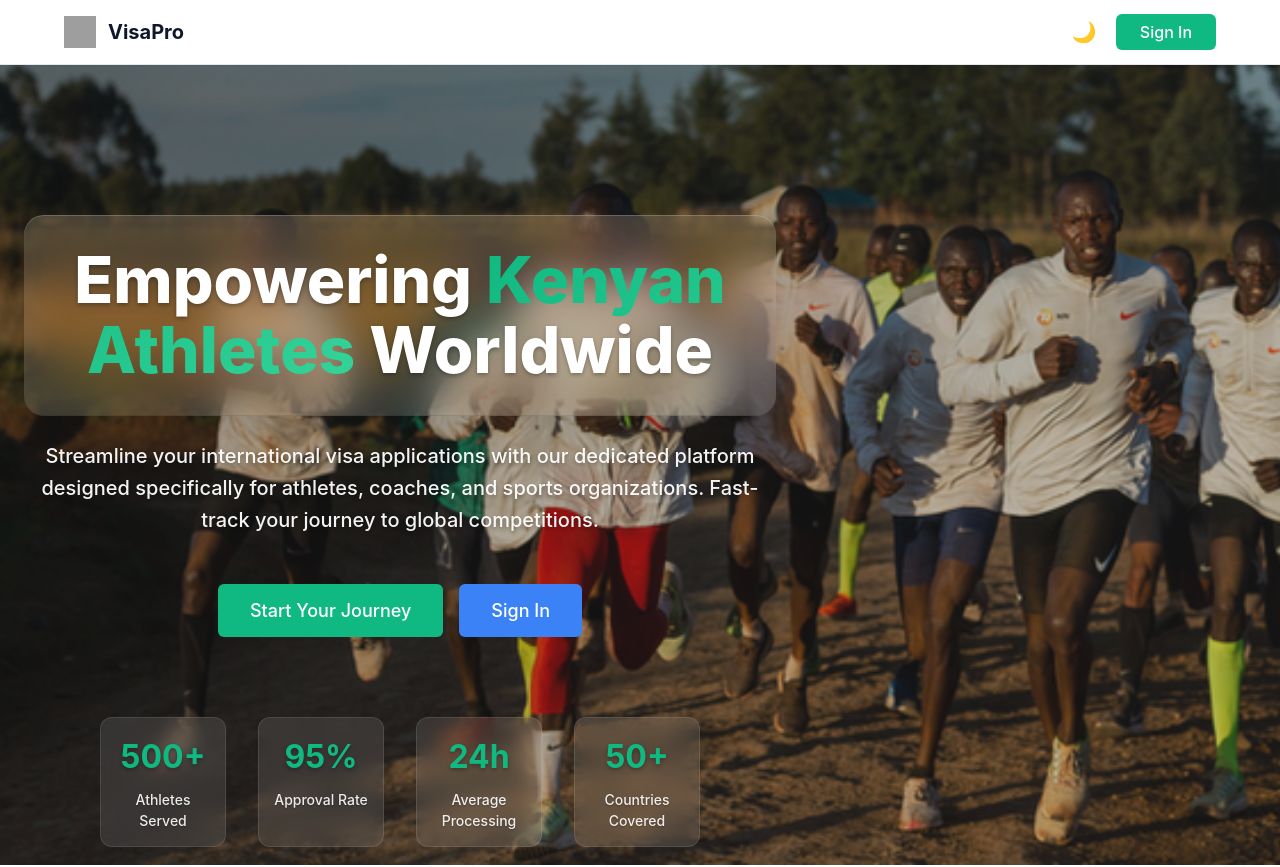
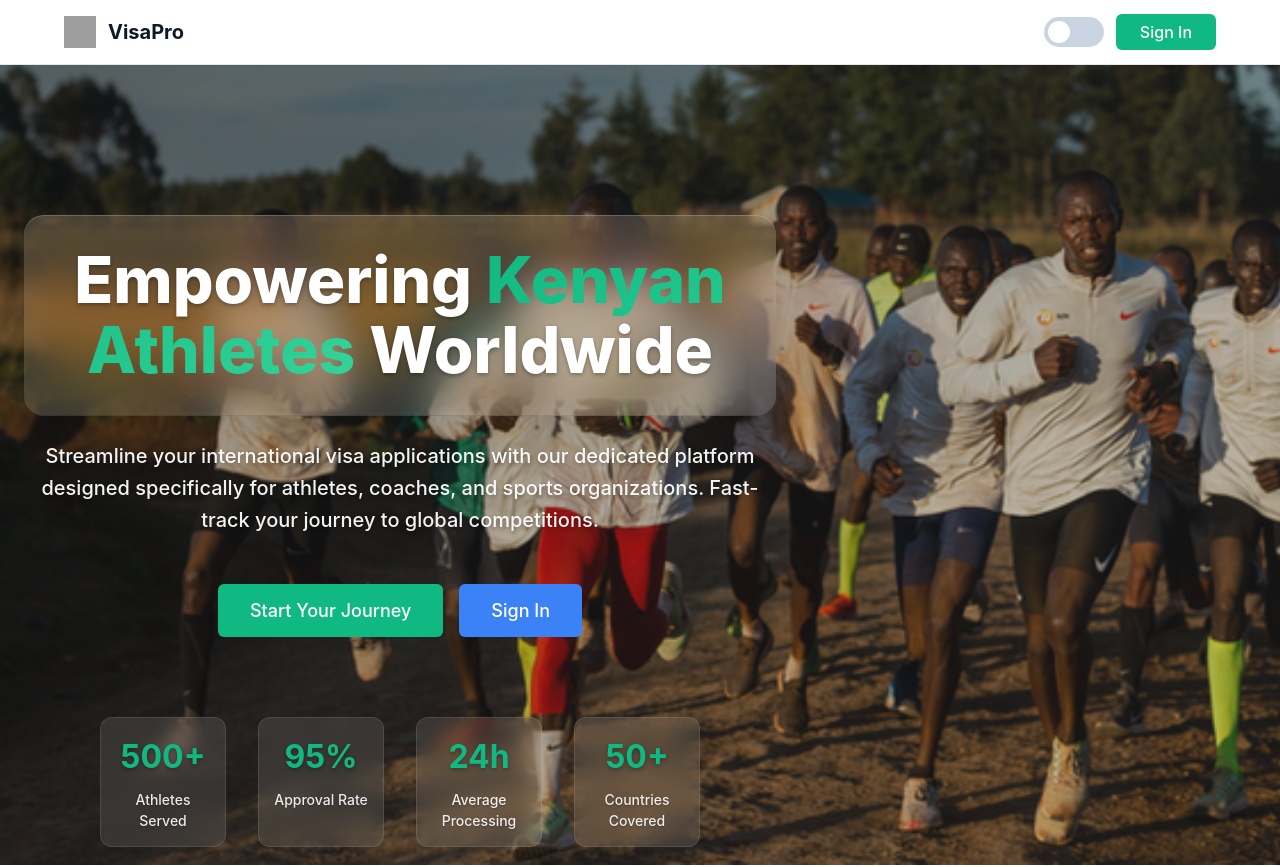
Before and after one commit to robbyevans/visapro, a React app in the folder frontend/: page / in a window 1280 px wide. Shown: the top 867 px of the page. Built offline with nearby package versions, Linux system fonts and the light colour scheme; no server answers; grey boxes are pictures that could not be loaded; the HTML template or start-up script is replaced by a standard one.

Commit message:
minor fix

```diff
--- a/frontend/src/components/Navbar/Navbar.tsx
+++ b/frontend/src/components/Navbar/Navbar.tsx
@@ -54,9 +54,17 @@ const Navbar: React.FC = () => {
             </S.NavLinks>
 
             <S.UserSection>
-              <S.ThemeToggleButton onClick={handleThemeToggle}>
-                {themeMode === "light" ? "🌙" : "☀️"}
-              </S.ThemeToggleButton>
+              <S.ThemeToggleContainer>
+                <S.ThemeToggleInput
+                  type="checkbox"
+                  checked={themeMode === "dark"}
+                  onChange={handleThemeToggle}
+                />
+                <S.ThemeToggleSlider>
+                  <S.ThemeIcon className="sun">☀️</S.ThemeIcon>
+                  <S.ThemeIcon className="moon">🌙</S.ThemeIcon>
+                </S.ThemeToggleSlider>
+              </S.ThemeToggleContainer>
               <S.UserGreeting>Hello, {currentUser?.name}</S.UserGreeting>
               <S.UserRole>{currentUser?.role}</S.UserRole>
               <Button onClick={handleSignOut} variant="secondary">
@@ -72,9 +80,17 @@ const Navbar: React.FC = () => {
           </>
         ) : (
           <S.AuthSection>
-            <S.ThemeToggleButton onClick={handleThemeToggle}>
-              {themeMode === "light" ? "🌙" : "☀️"}
-            </S.ThemeToggleButton>
+            <S.ThemeToggleContainer>
+              <S.ThemeToggleInput
+                type="checkbox"
+                checked={themeMode === "dark"}
+                onChange={handleThemeToggle}
+              />
+              <S.ThemeToggleSlider>
+                <S.ThemeIcon className="sun">☀️</S.ThemeIcon>
+                <S.ThemeIcon className="moon">🌙</S.ThemeIcon>
+              </S.ThemeToggleSlider>
+            </S.ThemeToggleContainer>
             <Button
               onClick={() => handleNavigation("/login")}
               variant="primary"
--- a/frontend/src/components/Navbar/styles.ts
+++ b/frontend/src/components/Navbar/styles.ts
@@ -93,27 +93,97 @@ export const UserSection = styled.div`
   }
 `;
 
-export const ThemeToggleButton = styled.button`
-  background: none;
-  border: none;
-  font-size: 20px;
+// New Theme Toggle Styles
+export const ThemeToggleContainer = styled.label`
+  position: relative;
+  display: inline-block;
+  width: 60px;
+  height: 30px;
   cursor: pointer;
-  padding: 8px;
-  border-radius: 8px;
-  transition: all 0.2s ease;
+`;
+
+export const ThemeToggleInput = styled.input`
+  opacity: 0;
+  width: 0;
+  height: 0;
+
+  &:checked + span {
+    background-color: ${({ theme }) => theme.primaryColors["500"]};
+  }
+
+  &:checked + span:before {
+    transform: translateX(30px);
+  }
+
+  &:checked + span .sun {
+    opacity: 0;
+    transform: translateX(-20px);
+  }
+
+  &:checked + span .moon {
+    opacity: 1;
+    transform: translateX(0);
+  }
+`;
+
+export const ThemeToggleSlider = styled.span`
+  position: absolute;
+  cursor: pointer;
+  top: 0;
+  left: 0;
+  right: 0;
+  bottom: 0;
+  background-color: ${({ theme }) => theme.neutralColors["300"]};
+  transition: all 0.4s ease;
+  border-radius: 34px;
+  display: flex;
+  align-items: center;
+  justify-content: space-between;
+  padding: 0 8px;
+
+  &:before {
+    position: absolute;
+    content: "";
+    height: 22px;
+    width: 22px;
+    left: 4px;
+    bottom: 4px;
+    background-color: white;
+    transition: transform 0.4s ease;
+    border-radius: 50%;
+    z-index: 2;
+  }
+`;
+
+export const ThemeIcon = styled.span`
+  font-size: 14px;
+  transition: all 0.4s ease;
   display: flex;
   align-items: center;
   justify-content: center;
-  width: 40px;
-  height: 40px;
+  width: 16px;
+  height: 16px;
 
-  &:hover {
-    background-color: ${({ theme }) => theme.background.secondary};
-    transform: scale(1.1);
+  &.sun {
+    opacity: 1;
+    transform: translateX(0);
   }
 
-  &:active {
-    transform: scale(0.95);
+  &.moon {
+    opacity: 0;
+    transform: translateX(20px);
+  }
+
+  ${ThemeToggleInput}:checked + ${ThemeToggleSlider} & {
+    &.sun {
+      opacity: 0;
+      transform: translateX(-20px);
+    }
+
+    &.moon {
+      opacity: 1;
+      transform: translateX(0);
+    }
   }
 `;
 
@@ -159,7 +229,6 @@ export const MobileMenuToggle = styled.button`
   }
 `;
 
-// FIX: Use $ prefix for transient prop to prevent DOM warning
 export const MobileMenu = styled.div<{ $isOpen: boolean }>`
   display: ${({ $isOpen }) => ($isOpen ? "flex" : "none")};
   flex-direction: column;
```
